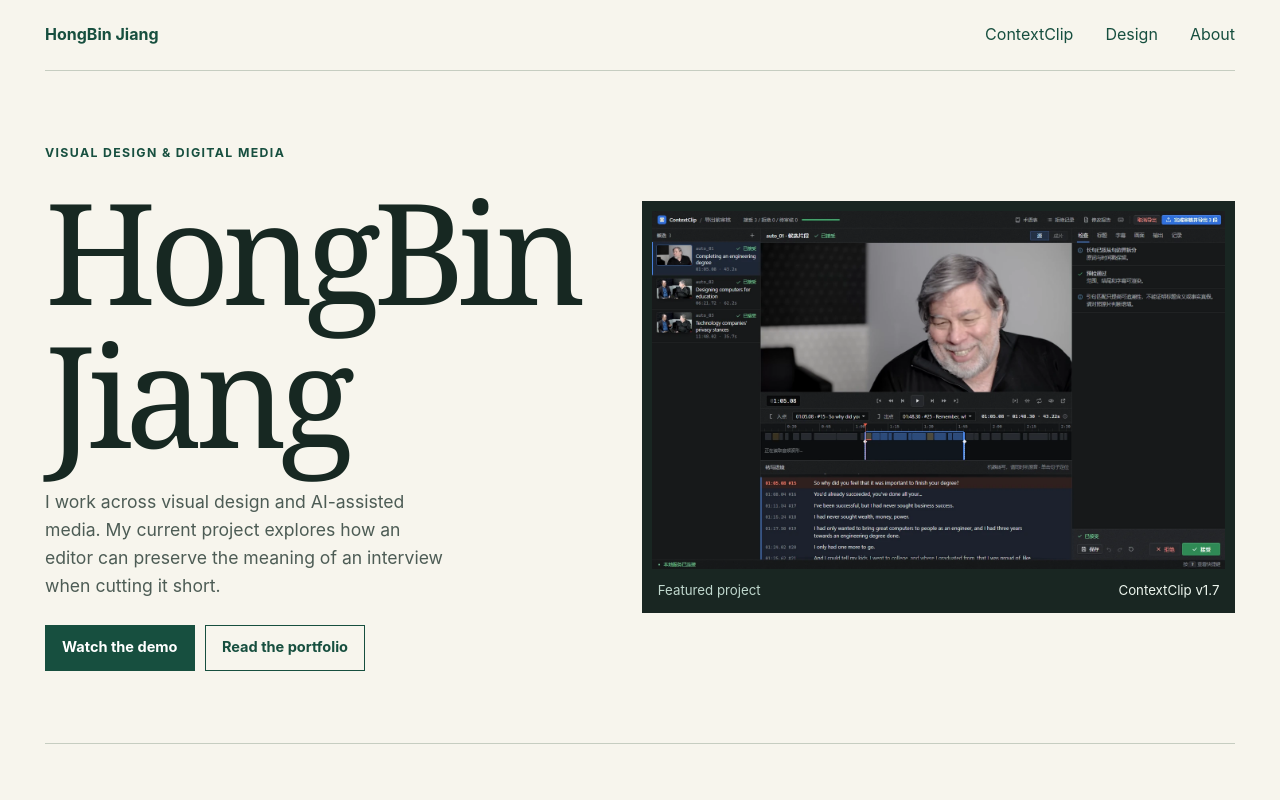
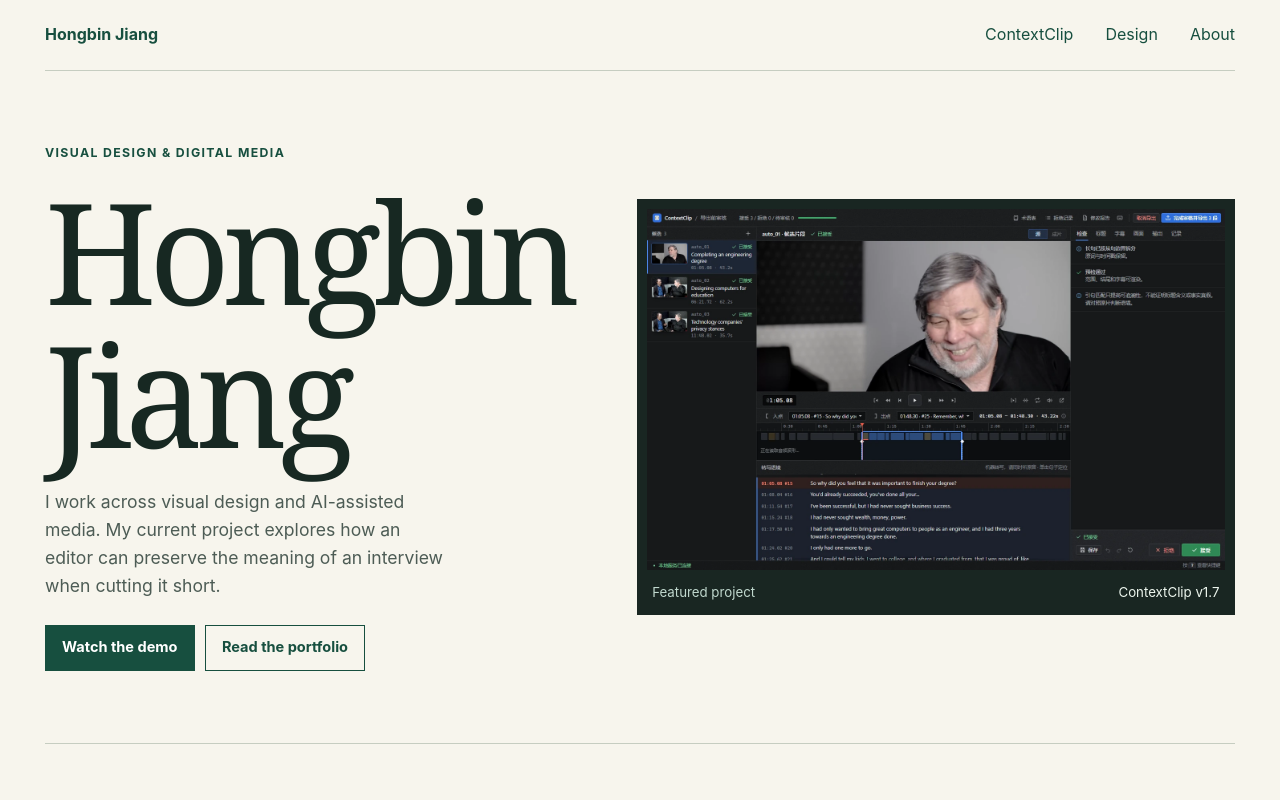
Before and after one commit to charlesjqy-star/portfolio, a plain HTML site: page index.html in a window 1280 px wide. Shown: the top 800 px of the page. Drawn offline with Linux system fonts and the light colour scheme.

Commit message:
Update final portfolio and applicant display name

```diff
--- a/index.html
+++ b/index.html
@@ -2,14 +2,14 @@
 <html lang="en">
 <meta charset="utf-8">
 <meta name="viewport" content="width=device-width, initial-scale=1">
-<meta name="description" content="HongBin Jiang's portfolio in visual design and AI-assisted media, featuring ContextClip.">
-<title>HongBin Jiang — Portfolio</title>
+<meta name="description" content="Hongbin Jiang's portfolio in visual design and AI-assisted media, featuring ContextClip.">
+<title>Hongbin Jiang — Portfolio</title>
 <link rel="stylesheet" href="style.css">
 <body>
-<header class="bar"><a class="brand" href="#">HongBin Jiang</a><nav aria-label="Main"><a href="#contextclip">ContextClip</a><a href="#design">Design</a><a href="#about">About</a></nav></header>
+<header class="bar"><a class="brand" href="#">Hongbin Jiang</a><nav aria-label="Main"><a href="#contextclip">ContextClip</a><a href="#design">Design</a><a href="#about">About</a></nav></header>
 <main>
 <section class="hero" aria-labelledby="intro">
-  <div><p class="label">Visual design &amp; digital media</p><h1 id="intro">HongBin<br>Jiang</h1><p class="intro">I work across visual design and AI-assisted media. My current project explores how an editor can preserve the meaning of an interview when cutting it short.</p><div class="actions"><a class="button primary" href="#demo">Watch the demo</a><a class="button" href="contextclip-portfolio.pdf">Read the portfolio</a></div></div>
+  <div><p class="label">Visual design &amp; digital media</p><h1 id="intro">Hongbin<br>Jiang</h1><p class="intro">I work across visual design and AI-assisted media. My current project explores how an editor can preserve the meaning of an interview when cutting it short.</p><div class="actions"><a class="button primary" href="#demo">Watch the demo</a><a class="button" href="contextclip-portfolio.pdf">Read the portfolio</a></div></div>
   <figure><img src="review.webp" width="1440" height="900" alt="ContextClip interface showing the source interview, transcript, timeline and review controls"><figcaption><span>Featured project</span> ContextClip v1.7</figcaption></figure>
 </section>
 <section id="contextclip" class="section">
@@ -30,5 +30,5 @@
 </section>
 <section id="about" class="section about"><p class="label">About</p><div class="split"><h2>From stage to screen</h2><div><p>I studied Theatre, Film and Television Art and Design at Zhujiang College, South China Agricultural University. Stage design taught me to use space, light and composition to guide attention.</p><p>I bring that perspective to digital media. I’m interested in how editing decisions and AI systems shape what audiences see and how they interpret it.</p></div></div></section>
 </main>
-<footer><span>HongBin Jiang</span><a href="https://github.com/charlesjqy-star/ContextClip">ContextClip on GitHub ↗</a></footer>
+<footer><span>Hongbin Jiang</span><a href="https://github.com/charlesjqy-star/ContextClip">ContextClip on GitHub ↗</a></footer>
 </body></html>
```
Also changed, not shown: 2 other files.
